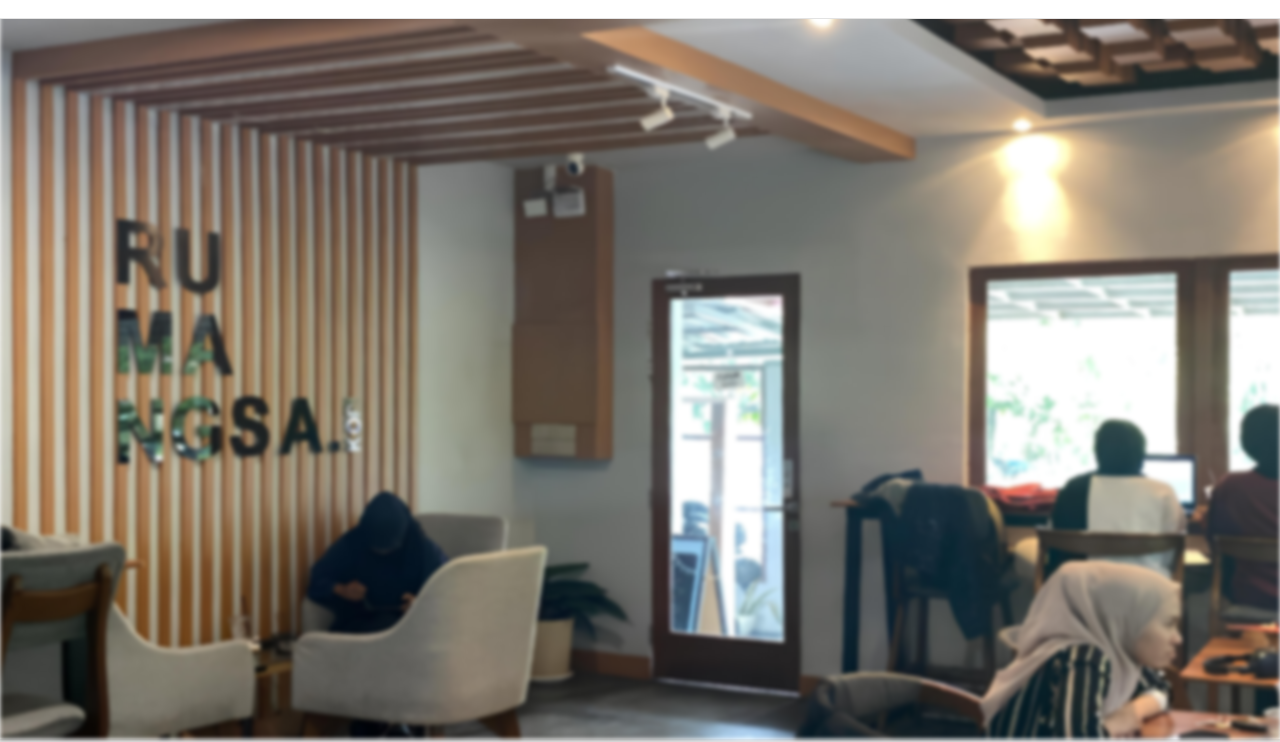
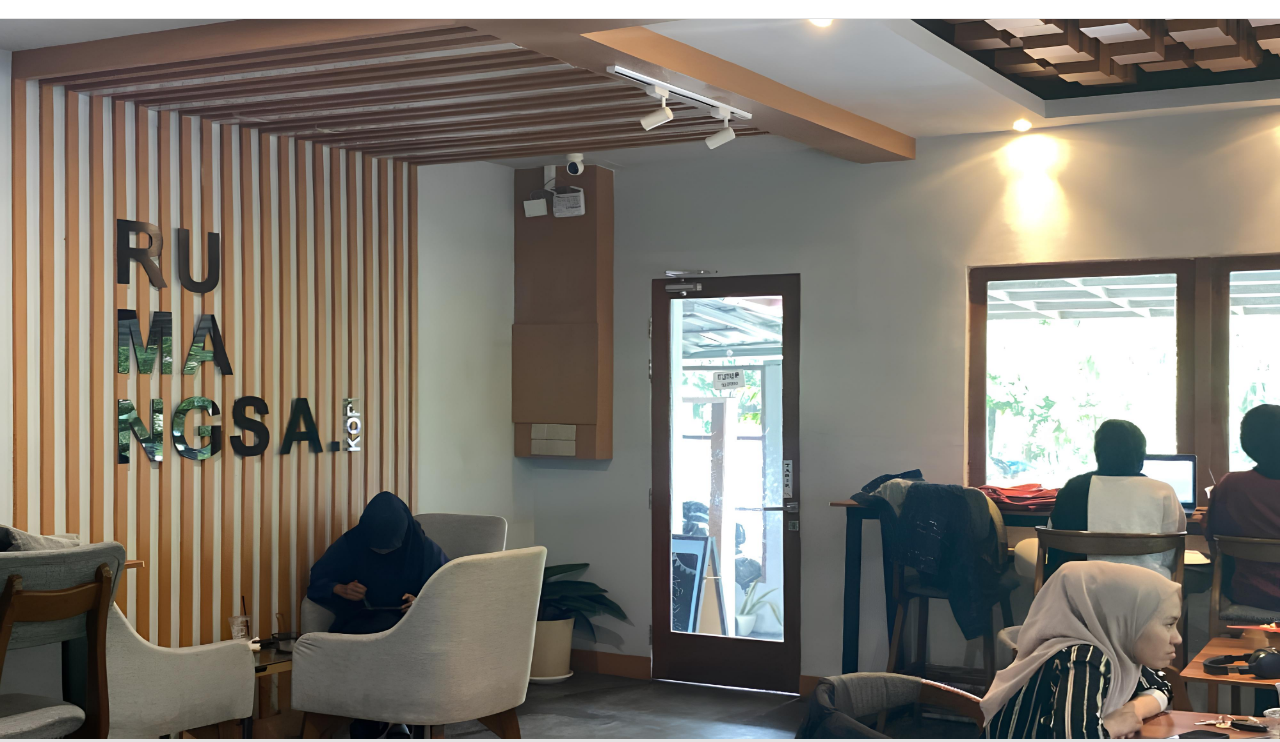
Before and after one commit to IrfanSyabann/Rumangsa, a plain HTML site: page landing-page-rumangsa/index.html in a window 1280 px wide. Shown: the part 61-803 px from the top of the page. Drawn offline with Linux system fonts and the light colour scheme; a web font is replaced by a local one.

Commit message:
initial commit

```diff
--- a/landing-page-rumangsa/assets/styles/style.css
+++ b/landing-page-rumangsa/assets/styles/style.css
@@ -273,7 +273,6 @@
 main#index {
     background-image: url("../image/img3.jpg");
     background-size: 100% 100%;
-    filter: blur(2px);
     animation: fade-in 1s ease-in-out 1;
     transition: all 0.3s ease-in-out;
 }
```
